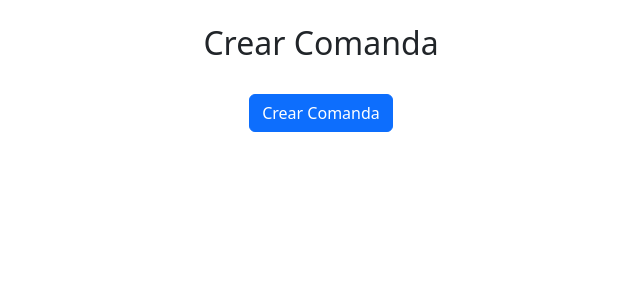
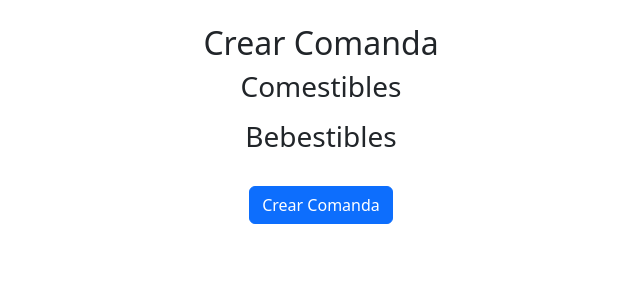
Before and after one commit to maticodder28/projecto-taller, a Django app: page /comandas/ in a window 1280 px wide. Shown: the part 56-356 px from the top of the page, without its empty margins (319-959 px from the left). Run offline with Django 4.2, Linux system fonts and the light colour scheme; data that the repository does not hold is empty; some libraries are stand-ins or nearby versions.

Commit message:
division de categorias en comanda

```diff
--- a/ProjectoViena/VienaApp/VienaApp/settings.py
+++ b/ProjectoViena/VienaApp/VienaApp/settings.py
@@ -88,7 +88,7 @@ DATABASES = {
     'default': {
         'ENGINE': 'django.db.backends.mysql',
         'NAME': 'viena',
-        'USER': 'useradmin',
+        'USER': 'user_admin',
         'PASSWORD': 'Admin123.',
         'HOST': 'localhost',
         'PORT': '3306',
--- a/ProjectoViena/VienaApp/templates/crear_comanda.html
+++ b/ProjectoViena/VienaApp/templates/crear_comanda.html
@@ -5,8 +5,10 @@
     <h2>Crear Comanda</h2>
     <form id="comandaForm" method="post">
         {% csrf_token %}
+
+        <h3>Comestibles</h3>
         <div class="row mt-3">
-            {% for producto in productos %}
+            {% for producto in comestibles %}
                 <div class="col-md-4 mb-3">
                     <div class="card">
                         <div class="card-body">
@@ -23,6 +25,27 @@
                 </div>
             {% endfor %}
         </div>
+
+        <h3>Bebestibles</h3>
+        <div class="row mt-3">
+            {% for producto in bebestibles %}
+                <div class="col-md-4 mb-3">
+                    <div class="card">
+                        <div class="card-body">
+                            <div class="row">
+                                <div class="col">
+                                    <h5 class="card-title">{{ producto.nombre }}</h5>
+                                </div>
+                                <div class="col">
+                                    <input type="number" min="0" class="form-control" name="cantidad_{{ producto.id }}" data-producto-id="{{ producto.id }}" placeholder="Cantidad">
+                                </div>
+                            </div>
+                        </div>
+                    </div>
+                </div>
+            {% endfor %}
+        </div>
+
         <button type="submit" class="btn btn-primary mt-3">Crear Comanda</button>
     </form>
 </div>
@@ -32,7 +55,6 @@
         event.preventDefault();
 
         let productos = [];
-        // Asumiendo que cada input de cantidad tiene un data-producto-id
         document.querySelectorAll('[data-producto-id]').forEach(input => {
             let producto_id = input.getAttribute('data-producto-id');
             let cantidad = input.value;
@@ -55,5 +77,4 @@
     };
 </script>
 
-
 {% endblock %}
--- a/ProjectoViena/VienaApp/tiendaApp/views.py
+++ b/ProjectoViena/VienaApp/tiendaApp/views.py
@@ -112,8 +112,15 @@ def crear_comanda(request):
 
         return JsonResponse({'success': True})
 
-    productos = Productos.objects.all()
-    return render(request, 'crear_comanda.html', {'productos': productos})
+    # Asumiendo que tus productos tienen un campo 'categoria'
+    # y las categorías son 'Comestible' y 'Bebestible'.
+    comestibles = Productos.objects.filter(categoria_id=2)  # ID de la categoría Comestible
+    bebestibles = Productos.objects.filter(categoria_id=1)  # ID de la categoría Bebestible)
+
+    return render(request, 'crear_comanda.html', {
+        'comestibles': comestibles,
+        'bebestibles': bebestibles,
+    })
 
 
 def vista_cocina(request):
```
